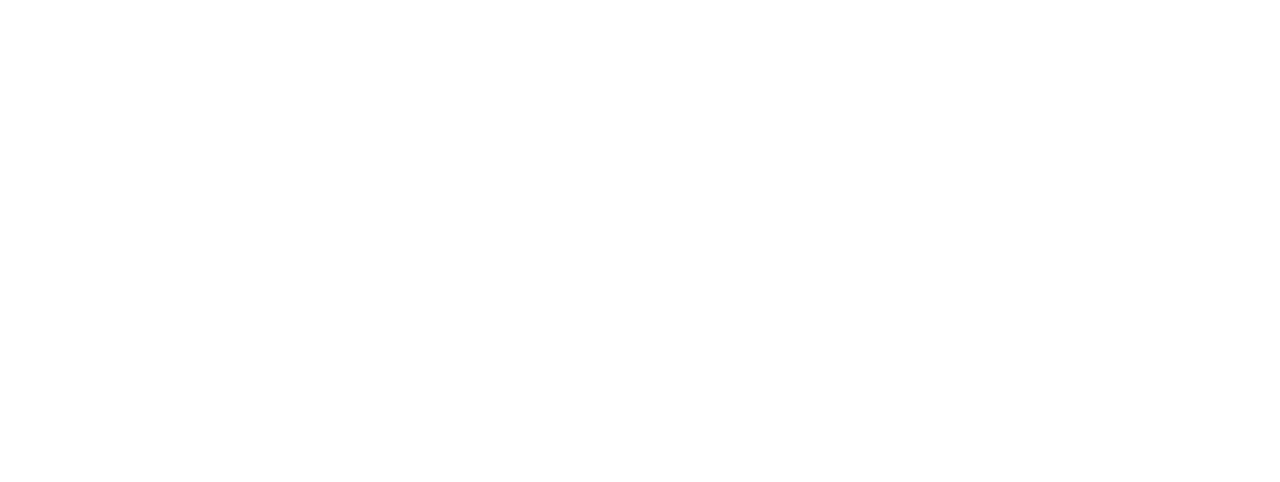
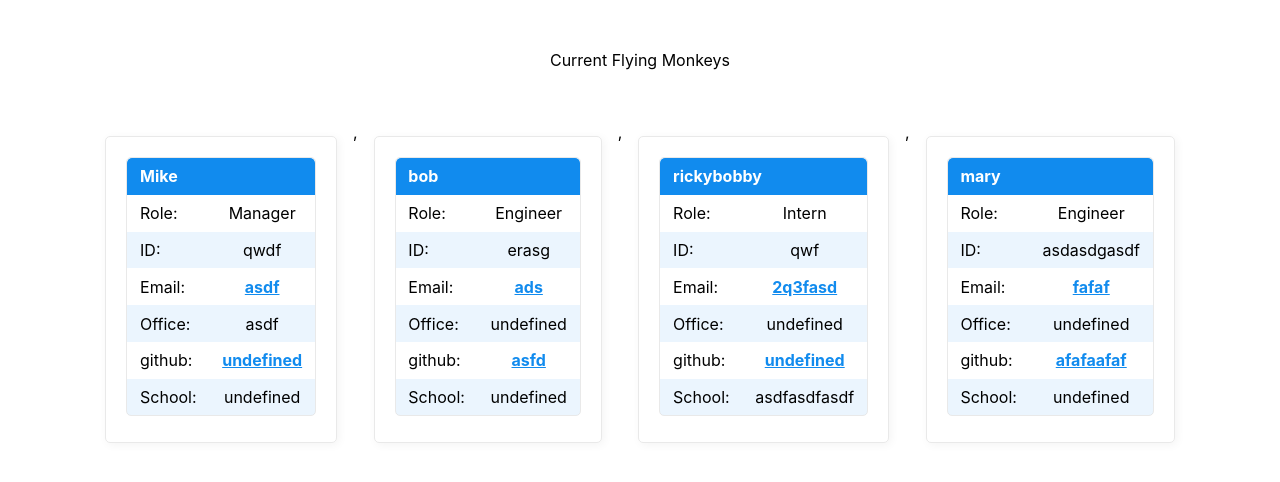
Before and after one commit to MikeWebPrint/team-profile-generator, a website: page src/team.html in a window 1280 px wide. Drawn offline with nearby package versions, Linux system fonts and the light colour scheme.

Commit message:
mvp but glitchy with bugs

```diff
--- a/index.js
+++ b/index.js
@@ -3,37 +3,26 @@ const fs = require('fs');
 const addMember = require('./lib/addMember');
 const empQuest = require('./lib/empQuest');
 
-// const employee = require('./lib/employee');
 const Manager = require('./lib/manager');
 const Engineer = require('./lib/engineer');
 const Intern = require('./lib/intern');
 const team = [];
 
-// const Mike = new Manager ('Mike', 45, 'mike@test.com', 46)
-// const Jackie = new Intern('Jackie', 123, 'jackie@test.com', 'RWU')
-// const Bob = new Intern('Bob', 456, 'bob@test.com', 'uconn')
-
-// const Joe = new Engineer('Joe', 36, 'joe@test.com', 'bigJoeD');
-// console.log(Mike);
-// console.log(Joe);
-// console.log(Jackie);
-// console.log(Bob);
-
-
-function inquireMember(team) {
+inquireMember = () => {
   inquirer.prompt(addMember)
     .then((answers) => {
       if (answers.addMember === 'Yes') {
         createMember();
       } else {
+        console.log();
         if (team.length > 0) {
-          team => createTeam(team)
+          createTeam(team)
         }
       }
     })
 }
 
-function createMember() {
+createMember = () => {
   inquirer.prompt(empQuest)
     .then((answers) => {
       let { empName, role, empId, empEmail, github, internSchool, mgrOffice, } = answers;
@@ -54,30 +43,86 @@ function createMember() {
           console.log('Your employee has no role.');
       }
       inquireMember();
-      // createTeam(team)
     }
     )
 }
-function createTeam(team) {
+
+createTeam = (team) => {
   console.log(team);
   let employees = team.map(employee => {
-    return `<div><h2>${employee.getName()}</h2><p>${employee.getRole()}</p><p>ID: ${employee.getId()}</p><p>E-mail: <a href="mailto:${employee.getEmail()}">${employee.getEmail()}</a></p></div>`;
+    return `<aside>
+    <table>
+      <thead>
+        <tr>
+          <th colspan="2">${employee.name}</th>
+          </tr>
+        </thead>
+        <tbody>
+        <tr>
+          <td>
+            Role:
+          </td>
+          <td>${employee.role}            </td>
+          </tr>
+          <tr>
+            <td>
+              ID:
+            </td>
+            <td>${employee.id}            </td>
+            </tr>
+            <tr>
+              <td>
+                Email:
+              </td>
+              <td><a href="mailto:${employee.email}">${employee.email}</a></td>
+            </tr>
+            <tr>
+            <td>
+              Office:
+            </td>
+            <td>${employee.officeNumber}</td>
+          </tr>
+          <tr>
+          <td>
+            github:
+          </td>
+          <td><a href="https://www.github.com/${employee.github}" target="_blank">${employee.github}</a></td>
+        </tr>
+        <tr>
+        <td>
+          School:
+        </td>
+        <td>${employee.school}</td>
+      </tr>
+              </tbody>
+              </table></aside>`
+    ;
 
   });
-  // renderTeam(employees);
-  fs.appendFile('./src/team.html', `${employees}`, (err) => err ? console.error(err) : console.log('Team member created!'))
+  renderTeam(employees);
+  // fs.appendFile('./src/team.html', `${employees}`, (err) => err ? console.error(err) : console.log('Team created!'))
   // fs.appendFile('./src/team.json', `${JSON.stringify(team, null, 2)}\n`, (err) => err ? console.error(err) : console.log('Team member created!'))
 }
-// renderTeam = (employees) => {
-//     fs.appendFile('./src/team.html', `${employees}`, (err) => err ? console.error(err) : console.log('Team member created!'))
+renderTeam = (employees) => {
+    fs.appendFile('./src/team.html', `<!DOCTYPE html>
+    <html lang="en">
 
-// }
+    <head>
+      <meta charset="UTF-8">
+      <meta http-equiv="X-UA-Compatible" content="IE=edge">
+      <meta name="viewport" content="width=device-width, initial-scale=1.0">
+      <title>Team Directory</title>
+      <link rel="stylesheet" href="https://unpkg.com/mvp.css@1.12/mvp.css">
+      <link rel="stylesheet" href="../dist/style.css">
+    </head>
 
-// parseTeam = (team) => {
-//   const teamList = {}
-//   team.forEach(member => {
-//     teamList.add(member);
-//   })
-//   console.log(teamList)
-// }
+    <body>
+      <header>Current Flying Monkeys</header>
+      <section>    ${employees}      </section>
+      </body>
+
+      </html>`, (err) => err ? console.error(err) : console.log('Team created!'))
+
+}
+
 inquireMember()
--- a/lib/employee.js
+++ b/lib/employee.js
@@ -1,8 +1,8 @@
 class Employee {
   constructor(name, id, email, role) {
-    this.name = name;
-    this.id = id;
-    this.email = email;
+    this.name = name.trim();
+    this.id = id.trim();
+    this.email = email.trim();
     this.role = 'Employee'
   }
   getName() {
--- a/lib/engineer.js
+++ b/lib/engineer.js
@@ -4,7 +4,7 @@ class Engineer extends Employee {
   constructor(name, id, email, github) {
     super(name, id, email)
     this.role = 'Engineer';
-    this.github = github;
+    this.github = github.trim();
   }
   getGithub() {
     return this.github;
--- a/lib/intern.js
+++ b/lib/intern.js
@@ -4,7 +4,7 @@ class Intern extends Employee {
   constructor(name, id, email, school) {
     super(name, id, email)
     this.role = 'Intern';
-    this.school = school;
+    this.school = school.trim();
   }
   getSchool() {
     return this.school;
--- a/lib/manager.js
+++ b/lib/manager.js
@@ -4,7 +4,7 @@ class Manager extends Employee {
   constructor(name, id, email, officeNumber) {
     super(name, id, email)
     this.role = 'Manager'
-    this.officeNumber = officeNumber;
+    this.officeNumber = officeNumber.trim();
   }
 
 }
--- a/src/team.html
+++ b/src/team.html
@@ -0,0 +1,198 @@
+<!DOCTYPE html>
+    <html lang="en">
+
+    <head>
+      <meta charset="UTF-8">
+      <meta http-equiv="X-UA-Compatible" content="IE=edge">
+      <meta name="viewport" content="width=device-width, initial-scale=1.0">
+      <title>Team Directory</title>
+      <link rel="stylesheet" href="https://unpkg.com/mvp.css@1.12/mvp.css">
+      <link rel="stylesheet" href="../dist/style.css">
+    </head>
+
+    <body>
+      <header>Current Flying Monkeys</header>
+      <section>    <aside>
+    <table>
+      <thead>
+        <tr>
+          <th colspan="2">Mike</th>
+          </tr>
+        </thead>
+        <tbody>
+        <tr>
+          <td>
+            Role:
+          </td>
+          <td>Manager            </td>
+          </tr>
+          <tr>
+            <td>
+              ID:
+            </td>
+            <td>qwdf            </td>
+            </tr>
+            <tr>
+              <td>
+                Email:
+              </td>
+              <td><a href="mailto:asdf">asdf</a></td>
+            </tr>
+            <tr>
+            <td>
+              Office:
+            </td>
+            <td>asdf</td>
+          </tr>
+          <tr>
+          <td>
+            github:
+          </td>
+          <td><a href="https://www.github.com/undefined" target="_blank">undefined</a></td>
+        </tr>
+        <tr>
+        <td>
+          School:
+        </td>
+        <td>undefined</td>
+      </tr>
+              </tbody>
+              </table></aside>,<aside>
+    <table>
+      <thead>
+        <tr>
+          <th colspan="2">bob</th>
+          </tr>
+        </thead>
+        <tbody>
+        <tr>
+          <td>
+            Role:
+          </td>
+          <td>Engineer            </td>
+          </tr>
+          <tr>
+            <td>
+              ID:
+            </td>
+            <td>erasg            </td>
+            </tr>
+            <tr>
+              <td>
+                Email:
+              </td>
+              <td><a href="mailto:ads">ads</a></td>
+            </tr>
+            <tr>
+            <td>
+              Office:
+            </td>
+            <td>undefined</td>
+          </tr>
+          <tr>
+          <td>
+            github:
+          </td>
+          <td><a href="https://www.github.com/asfd" target="_blank">asfd</a></td>
+        </tr>
+        <tr>
+        <td>
+          School:
+        </td>
+        <td>undefined</td>
+      </tr>
+              </tbody>
+              </table></aside>,<aside>
+    <table>
+      <thead>
+        <tr>
+          <th colspan="2">rickybobby</th>
+          </tr>
+        </thead>
+        <tbody>
+        <tr>
+          <td>
+            Role:
+          </td>
+          <td>Intern            </td>
+          </tr>
+          <tr>
+            <td>
+              ID:
+            </td>
+            <td>qwf            </td>
+            </tr>
+            <tr>
+              <td>
+                Email:
+              </td>
+              <td><a href="mailto:2q3fasd">2q3fasd</a></td>
+            </tr>
+            <tr>
+            <td>
+              Office:
+            </td>
+            <td>undefined</td>
+          </tr>
+          <tr>
+          <td>
+            github:
+          </td>
+          <td><a href="https://www.github.com/undefined" target="_blank">undefined</a></td>
+        </tr>
+        <tr>
+        <td>
+          School:
+        </td>
+        <td>asdfasdfasdf</td>
+      </tr>
+              </tbody>
+              </table></aside>,<aside>
+    <table>
+      <thead>
+        <tr>
+          <th colspan="2">mary</th>
+          </tr>
+        </thead>
+        <tbody>
+        <tr>
+          <td>
+            Role:
+          </td>
+          <td>Engineer            </td>
+          </tr>
+          <tr>
+            <td>
+              ID:
+            </td>
+            <td>asdasdgasdf            </td>
+            </tr>
+            <tr>
+              <td>
+                Email:
+              </td>
+              <td><a href="mailto:fafaf">fafaf</a></td>
+            </tr>
+            <tr>
+            <td>
+              Office:
+            </td>
+            <td>undefined</td>
+          </tr>
+          <tr>
+          <td>
+            github:
+          </td>
+          <td><a href="https://www.github.com/afafaafaf" target="_blank">afafaafaf</a></td>
+        </tr>
+        <tr>
+        <td>
+          School:
+        </td>
+        <td>undefined</td>
+      </tr>
+              </tbody>
+              </table></aside>      </section>
+      </body>
+
+      </html>
```
Also changed, not shown: dist/index.html, dist/style.css.
